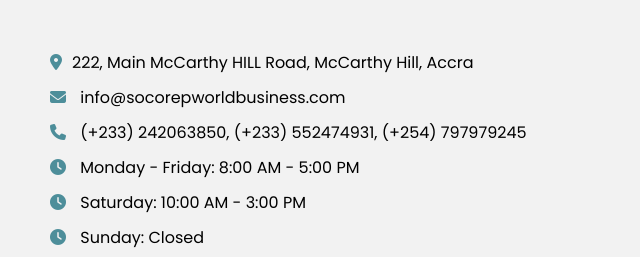
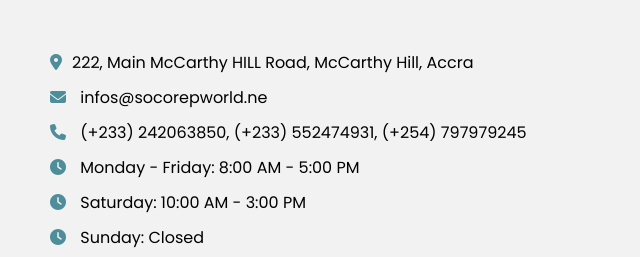
Before and after one commit to johnnykall/Socorep-website, a plain HTML site: page contact us.html in a window 1280 px wide. Shown: the part 227-484 px from the top of the page, 0-640 px from the left. Drawn offline with Linux system fonts and the light colour scheme.

Commit message:
Update contact us.html
bbb

```diff
--- a/contact us.html
+++ b/contact us.html
@@ -37,7 +37,7 @@
           <div class="col information">
             <div class="contact-details">
               <p><i class="fas fa-map-marker-alt"></i>222, Main McCarthy HILL Road, McCarthy Hill, Accra</p>
-              <p><i class="fas fa-envelope"></i> info@socorepworldbusiness.com</p>
+              <p><i class="fas fa-envelope"></i> infos@socorepworld.ne</p>
               <p><i class="fas fa-phone"></i> (+233) 242063850, (+233) 552474931, (+254) 797979245 </p>
               <p><i class="fas fa-clock"></i> Monday - Friday: 8:00 AM - 5:00 PM</p>
               <p><i class="fas fa-clock"></i> Saturday: 10:00 AM - 3:00 PM</p>
```
